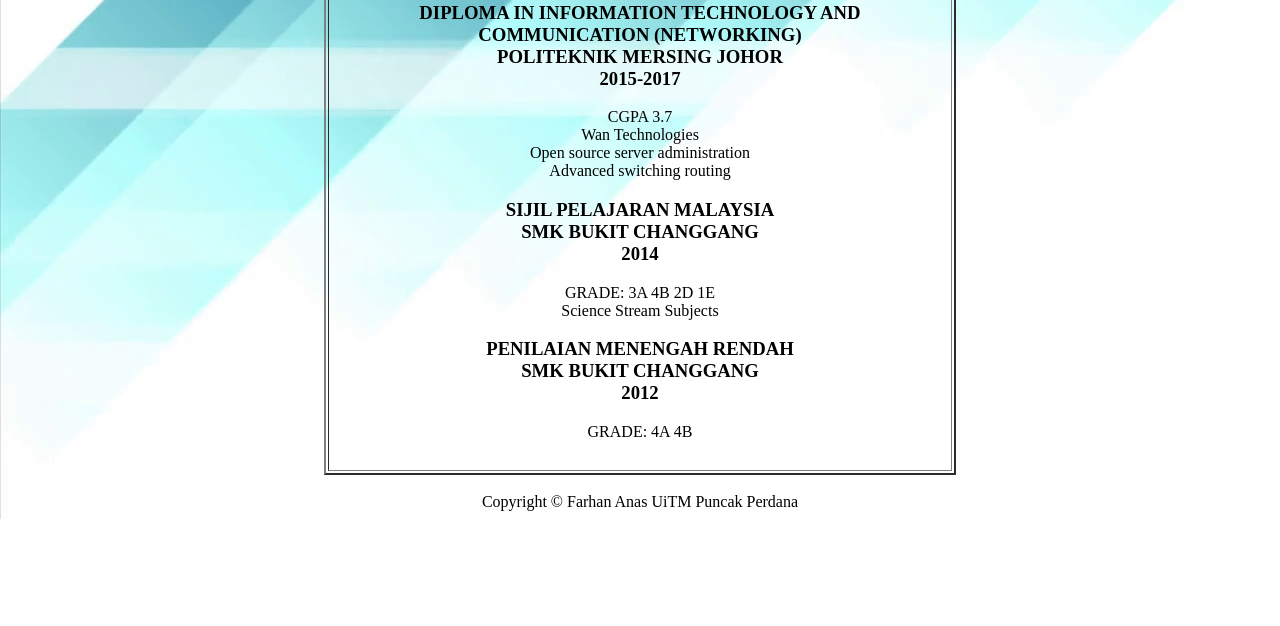
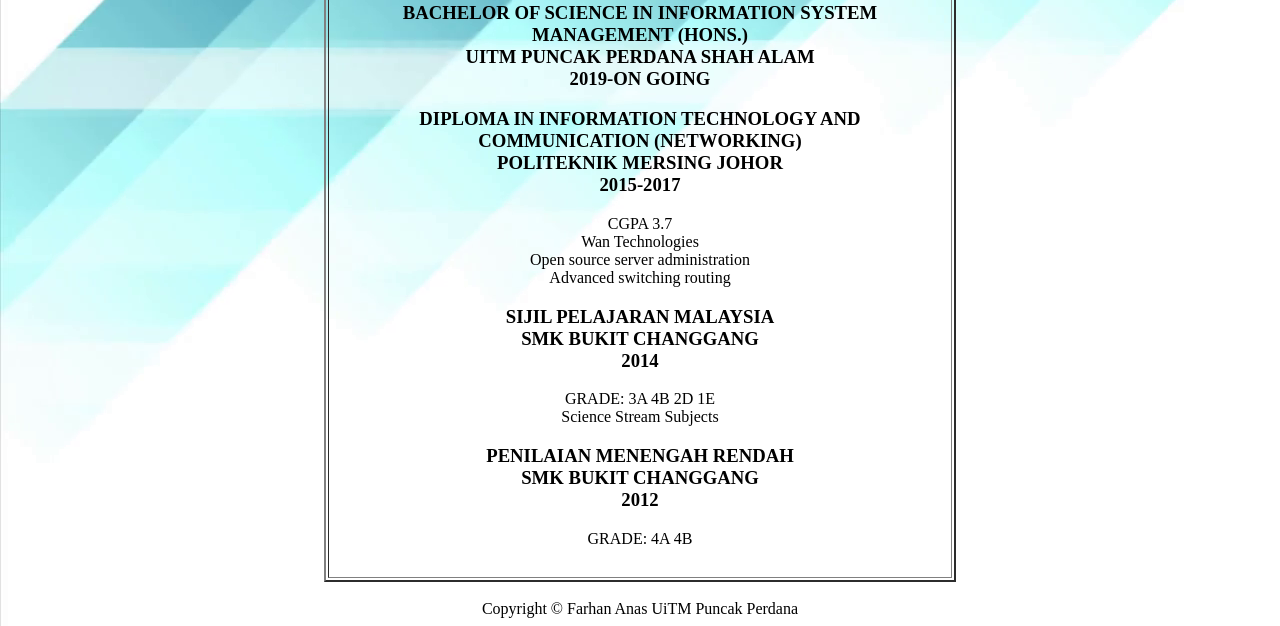
Before and after one commit to farhananas/E-Resume, a plain HTML site: page education.html in a window 1280 px wide. Shown: the part 321-947 px from the top of the page. Before the commit the page ends 840 px from the top, so only its background shows below. Drawn offline with Linux system fonts and the light colour scheme.

Commit message:
Update education.html

```diff
--- a/education.html
+++ b/education.html
@@ -62,7 +62,8 @@
 	</header>
 	<center>
 <div style="padding: 10px; color: black; margin-top: -34px;" align="center">
-	<h3>DIPLOMA IN INFORMATION TECHNOLOGY AND COMMUNICATION (NETWORKING) <br />POLITEKNIK MERSING JOHOR <br> 2015-2017</h3>
+	<h3>BACHELOR OF SCIENCE IN INFORMATION SYSTEM MANAGEMENT (HONS.) <br>UITM PUNCAK PERDANA SHAH ALAM <br> 2019-ON GOING</h3>
+	<h3>DIPLOMA IN INFORMATION TECHNOLOGY AND COMMUNICATION (NETWORKING) <br>POLITEKNIK MERSING JOHOR <br> 2015-2017</h3>
 
 	CGPA 3.7<br />
 Wan Technologies<br />
```
